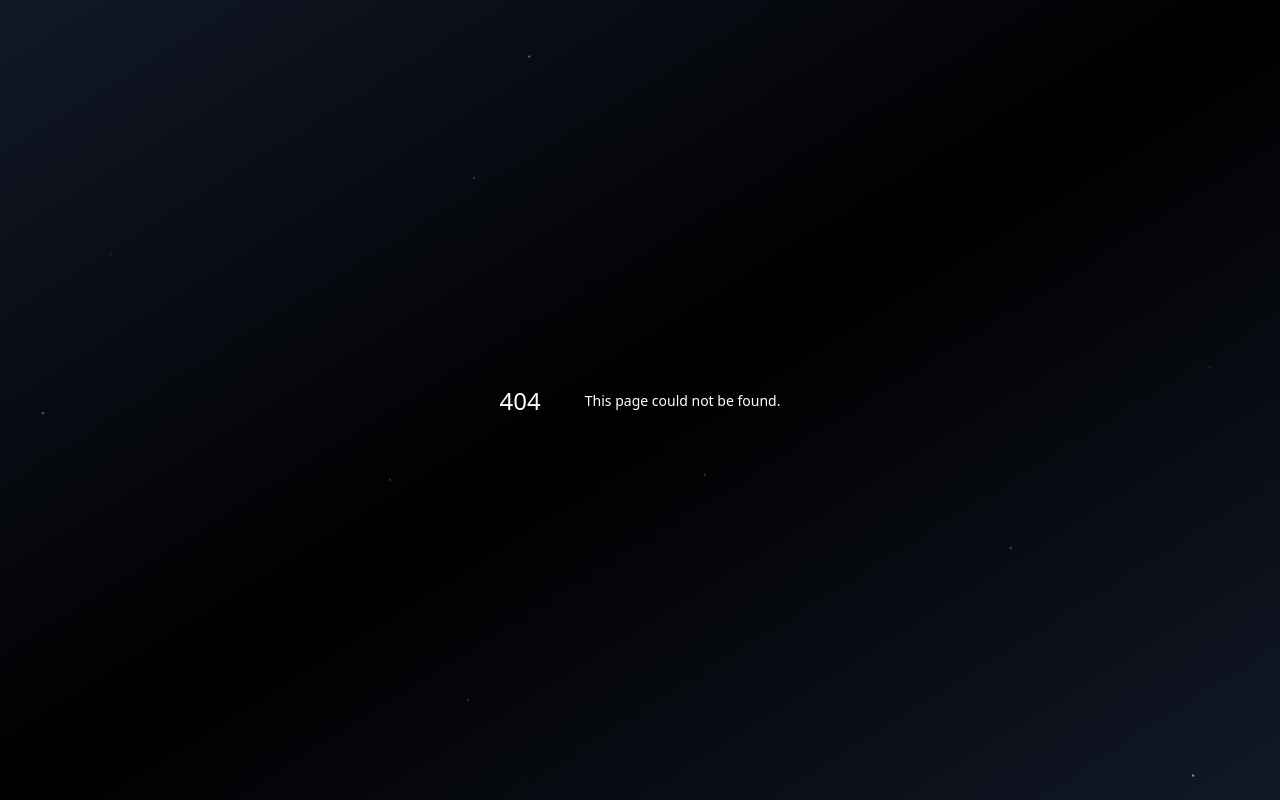
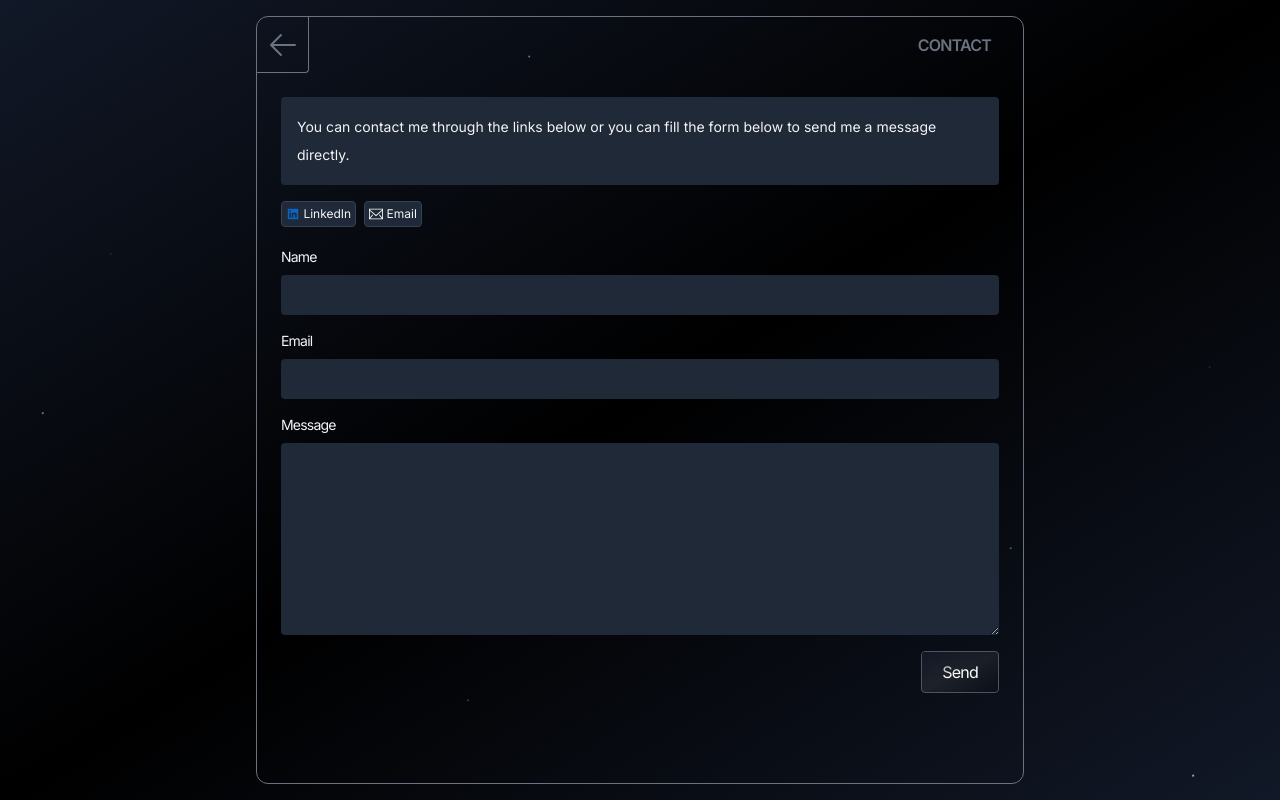
Before and after one commit to tahamukhtar20/portfolio, a Next.js app: page /contact in a window 1280 px wide. Before the commit this address had no page. Built offline with nearby package versions, Linux system fonts and the light colour scheme.

Commit message:
holy shit server actions

```diff
--- a/next.config.js
+++ b/next.config.js
@@ -1,4 +1,8 @@
 /** @type {import('next').NextConfig} */
-const nextConfig = {}
+const nextConfig = {
+  experimental: {
+    serverActions: true,
+  },
+};
 
-module.exports = nextConfig
+module.exports = nextConfig;
--- a/package.json
+++ b/package.json
@@ -17,6 +17,7 @@
     "eslint-config-next": "13.4.18",
     "framer-motion": "^10.16.0",
     "next": "13.4.18",
+    "nodemailer": "^6.9.4",
     "postcss": "8.4.28",
     "react": "18.2.0",
     "react-dom": "18.2.0",
@@ -24,6 +25,7 @@
     "typescript": "5.1.6"
   },
   "devDependencies": {
-    "@tailwindcss/typography": "^0.5.9"
+    "@tailwindcss/typography": "^0.5.9",
+    "@types/nodemailer": "^6.4.9"
   }
 }
--- /dev/null
+++ b/src/app/contact/page.tsx
@@ -0,0 +1,95 @@
+import Layout from "@/app/components/layout";
+import { EmailLink, LinkedInLink } from "@/app/components/Links";
+import nodemailer from "nodemailer";
+import { Card } from "@/app/components/card";
+
+export default async function page() {
+  async function email(req: any) {
+    "use server";
+    const transporter = nodemailer.createTransport({
+      port: 465,
+      host: "smtp.gmail.com",
+      auth: {
+        user: process.env.NEXT_PUBLIC_EMAIL,
+        pass: process.env.NEXT_PUBLIC_PASSWORD,
+      },
+    });
+    const mailData = {
+      from: process.env.NEXT_PUBLIC_EMAIL,
+      to: process.env.NEXT_PUBLIC_EMAIL,
+      subject: `Message from ${req.get("name")} [${req.get(
+        "email"
+      )}] - Portfolio`,
+      text: req.get("message") + " | Sent from: " + req.get("email"),
+      html: `<div>${req.get("message")}</div><p>Sent from:
+        ${req.get("email")}</p>`,
+    };
+    transporter.sendMail(mailData, function (err: any, info: any) {
+      if (err) console.log(err);
+      else console.log(info);
+    });
+  }
+
+  return (
+    <Layout title={"contact"}>
+      <div className="pb-6">
+        <article className="flex flex-col justify-center items-center ">
+          <div className="w-full h-full bg-gray-800 rounded">
+            <h2 className="text-sm text-gray-100 p-4 leading-loose w-full">
+              You can contact me through the links below or you can fill the
+              form below to send me a message directly.
+            </h2>
+          </div>
+        </article>
+        <div className="flex flex-row justify-start items-center gap-2 mt-4">
+          <LinkedInLink />
+
+          <EmailLink />
+        </div>
+        <form className="mt-5" action={email}>
+          <div className="flex flex-col justify-center w-full gap-4 font-normal tracking-tighter">
+            <div className="flex flex-col justify-center items-center gap-2">
+              <label className="text-gray-100 text-sm text-start w-full">
+                Name
+              </label>
+              <input
+                className="bg-gray-800 rounded w-full p-2"
+                type="text"
+                name="name"
+                required={true}
+              />
+            </div>
+            <div className="flex flex-col justify-center items-center gap-2">
+              <label className="text-gray-100 text-sm text-start w-full">
+                Email
+              </label>
+              <input
+                className="bg-gray-800 rounded text-start w-full p-2"
+                type="email"
+                name="email"
+                required={true}
+              />
+            </div>
+            <div className="flex flex-col justify-center items-center gap-2">
+              <label className="text-gray-100 text-sm text-start w-full">
+                Message
+              </label>
+              <textarea
+                className="bg-gray-800 rounded text-start min-h-[12rem] w-full p-2"
+                name="message"
+                required={true}
+              />
+            </div>
+            <div className="flex flex-col items-end">
+              <Card>
+                <button className="text-start p-2 px-5" type="submit">
+                  Send
+                </button>
+              </Card>
+            </div>
+          </div>
+        </form>
+      </div>
+    </Layout>
+  );
+}
--- a/src/app/globals.css
+++ b/src/app/globals.css
@@ -7,3 +7,24 @@
     --background-start-rgb: 1, 14, 20;
     --background-end-rgb: 59, 59, 59;
 }
+
+::-webkit-scrollbar {
+    width: 8px;
+}
+
+/* Track */
+::-webkit-scrollbar-track {
+    box-shadow: inset 0 0 0 black;
+    background: black;
+}
+
+/* Handle */
+::-webkit-scrollbar-thumb {
+    background: #222;
+    border-radius: 20px;
+}
+
+/* Handle on hover */
+::-webkit-scrollbar-thumb:hover {
+    background: #555;
+}
--- a/src/app/page.tsx
+++ b/src/app/page.tsx
@@ -25,12 +25,6 @@ export default function Home() {
             contact
           </Link>
           <Link
-            href={"/about"}
-            className="font-semibold tracking-tighter text-2xl"
-          >
-            about
-          </Link>
-          <Link
             href={"/guestbook"}
             className="font-semibold tracking-tighter text-2xl"
           >
--- a/src/app/resume/page.tsx
+++ b/src/app/resume/page.tsx
@@ -264,7 +264,7 @@ export default function Resume() {
         </li>
         <li className="">
           <h4 className=" font-normal text-gray-400 tracking-tighter text-xl">
-            Saas
+            SaaS
           </h4>
           <ul className="py-4 flex flex-wrap gap-0.5">
             {skillsSaas.map((skill, index) => (
```
Also changed, not shown: 1 other file (tests, documents, lock files or other folders).
